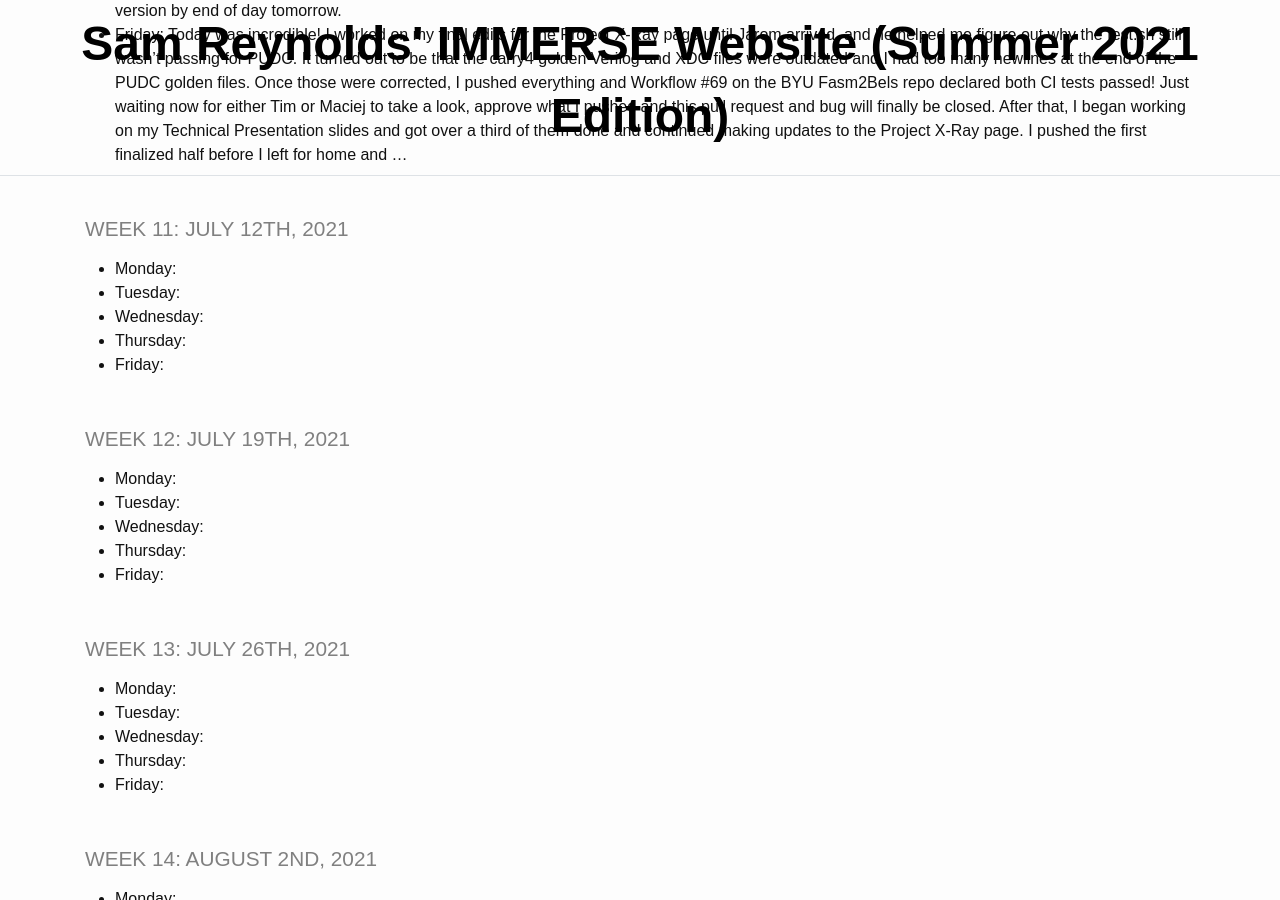
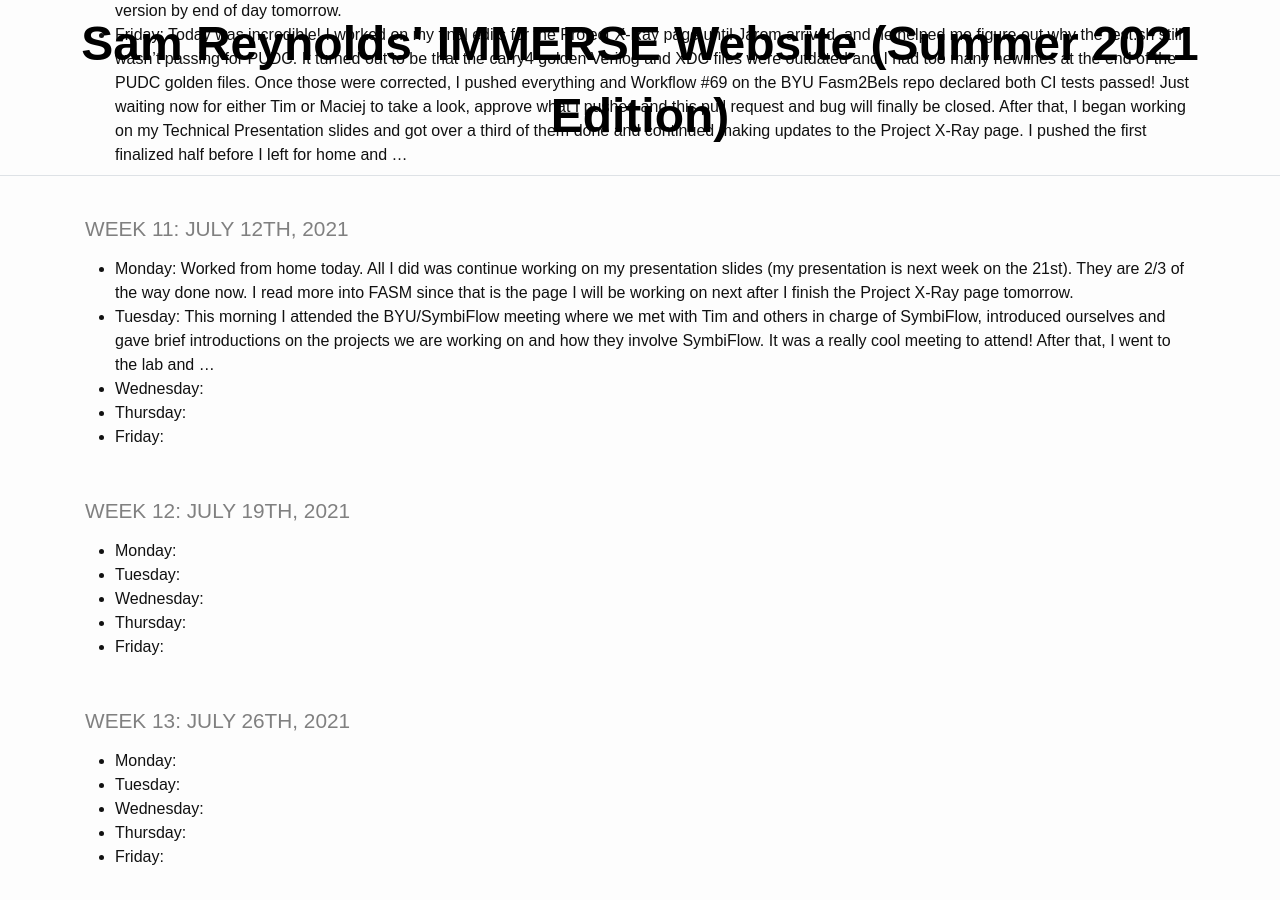
Before and after one commit to TheDHCreator/thedhcreator.github.io, a Jekyll site: the page built from _pages/log.md, in a window 1280 px wide and 900 px high, scrolled down 3694 px. Built offline with Jekyll 4.4.1, drawn with Linux system fonts in a browser that asks for light colours.

Commit message:
update for yesterday and part of today, getting slides done in the next day or so, going to finish project xray page and begin on the FASM one

```diff
--- a/_pages/log.md
+++ b/_pages/log.md
@@ -100,8 +100,8 @@ title: IMMERSE Log
 
 ### Week 11: July 12th, 2021
 
-* **Monday**:
-* **Tuesday**:
+* **Monday**: Worked from home today. All I did was continue working on my presentation slides (my presentation is next week on the 21st). They are 2/3 of the way done now. I read more into FASM since that is the page I will be working on next after I finish the Project X-Ray page tomorrow.
+* **Tuesday**: This morning I attended the BYU/SymbiFlow meeting where we met with Tim and others in charge of SymbiFlow, introduced ourselves and gave brief introductions on the projects we are working on and how they involve SymbiFlow. It was a really cool meeting to attend! After that, I went to the lab and ...
 * **Wednesday**:
 * **Thursday**:
 * **Friday**:
```
